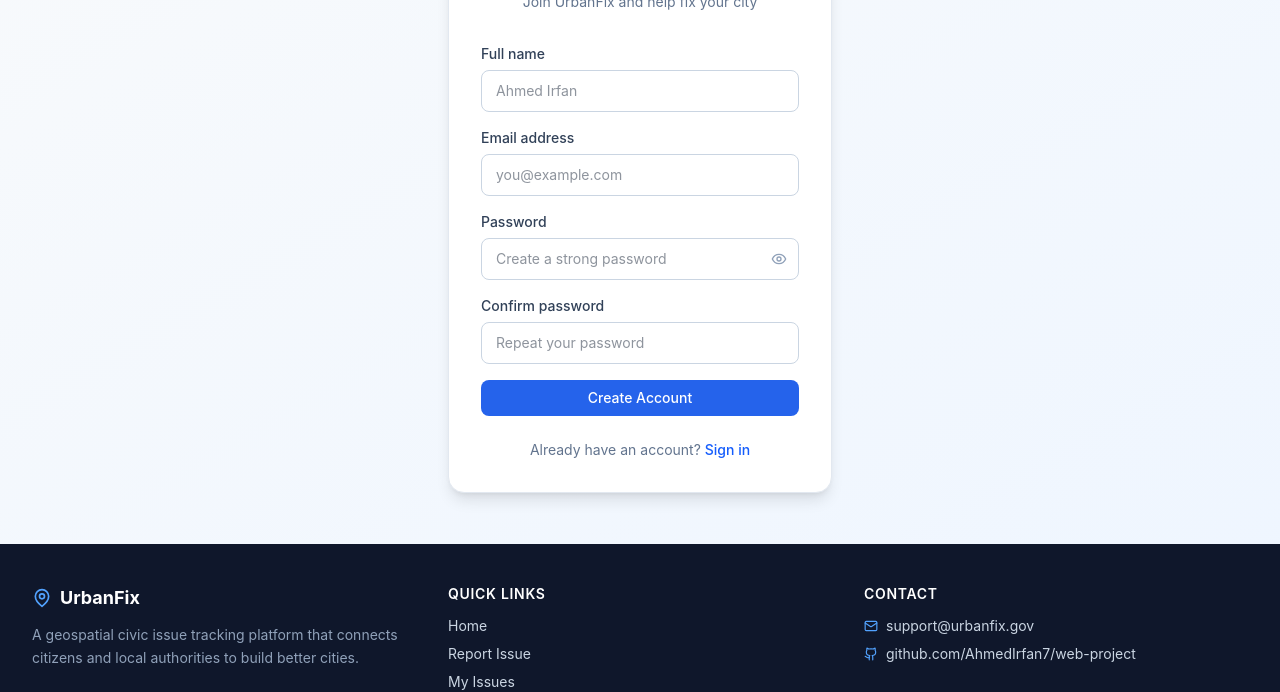
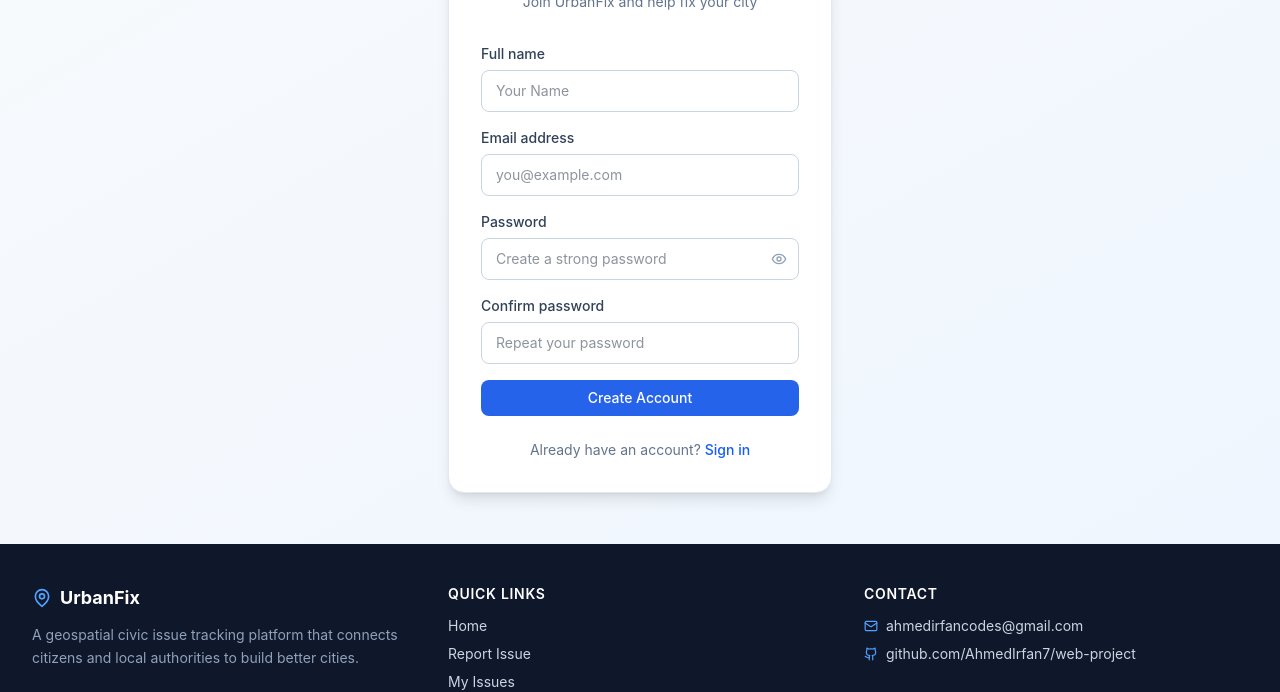
Before and after one commit to AhmedIrfan7/web-project, a Next.js app: page /signup in a window 1280 px wide. Shown: the part 257-949 px from the top of the page. Built offline with nearby package versions, Linux system fonts and the light colour scheme; no server answers.

Commit message:
added some updates

```diff
--- a/app/signup/page.jsx
+++ b/app/signup/page.jsx
@@ -89,7 +89,7 @@ export default function SignupPage() {
           </div>
 
           <form onSubmit={handleSubmit} noValidate className="space-y-4">
-            {textField("name", "Full name", "text", "Ahmed Irfan")}
+            {textField("name", "Full name", "text", "Your Name")}
             {textField("email", "Email address", "email", "you@example.com")}
 
             <div>
--- a/components/Footer.jsx
+++ b/components/Footer.jsx
@@ -31,7 +31,7 @@ export default function Footer() {
             <div className="space-y-2 text-sm">
               <div className="flex items-center gap-2">
                 <Mail size={14} className="text-blue-400 shrink-0" />
-                <span>support@urbanfix.gov</span>
+                <span>ahmedirfancodes@gmail.com</span>
               </div>
               <div className="flex items-center gap-2">
                 <Github size={14} className="text-blue-400 shrink-0" />
```
